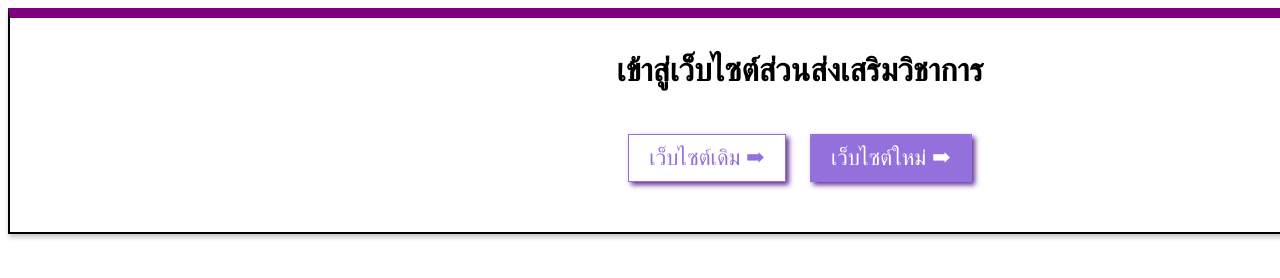
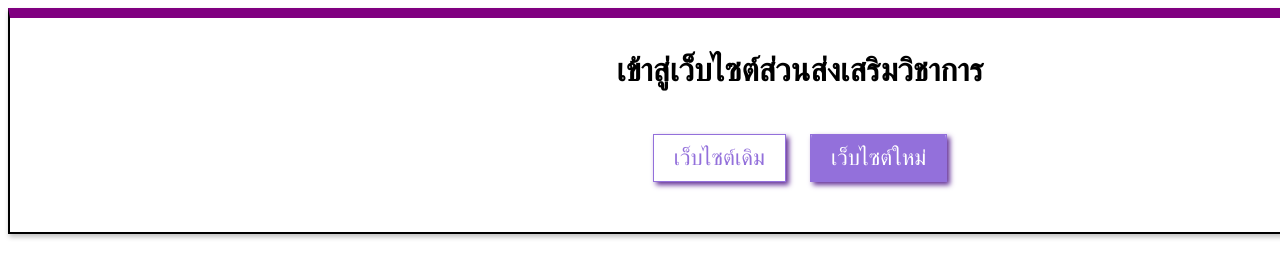
Before and after one commit to acacouncil/acacouncil.github.io, a plain HTML site: page index.html in a window 1280 px wide. Shown: the top 278 px of the page. Drawn offline with Linux system fonts and the light colour scheme.

Commit message:
Update index.html

```diff
--- a/index.html
+++ b/index.html
@@ -9,8 +9,8 @@
 	<div id="containers">
 			<div class="container">
 				<h1>เข้าสู่เว็บไซต์ส่วนส่งเสริมวิชาการ</h1>
-				<a href="http://web.sut.ac.th/das/" ><p3><button class="btn btn1">เว็บไซต์เดิม ➡</button></p3></a>
-				<a href="https://beta.sut.ac.th/das" ><p3><button class="btn btn2">เว็บไซต์ใหม่ ➡</button></p3></a>
+				<a href="http://web.sut.ac.th/das/" ><p3><button class="btn btn1">เว็บไซต์เดิม</button></p3></a>
+				<a href="https://beta.sut.ac.th/das" ><p3><button class="btn btn2">เว็บไซต์ใหม่</button></p3></a>
 			</div>
 	</div>
 </body>
```
